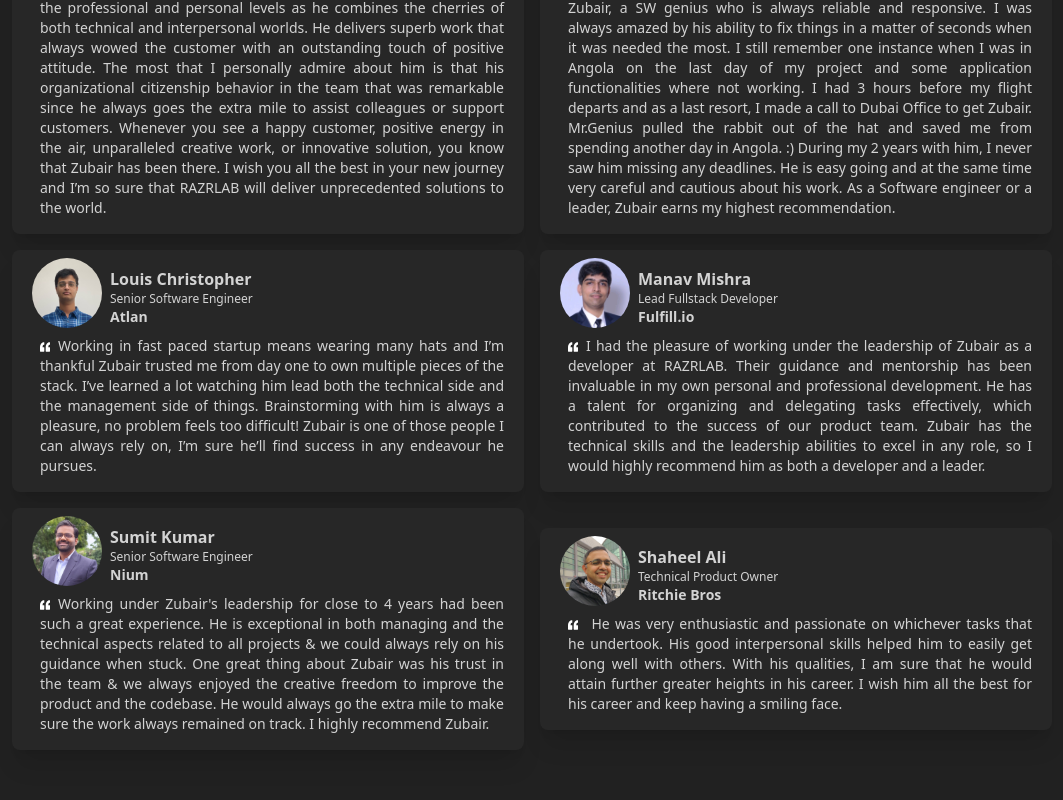
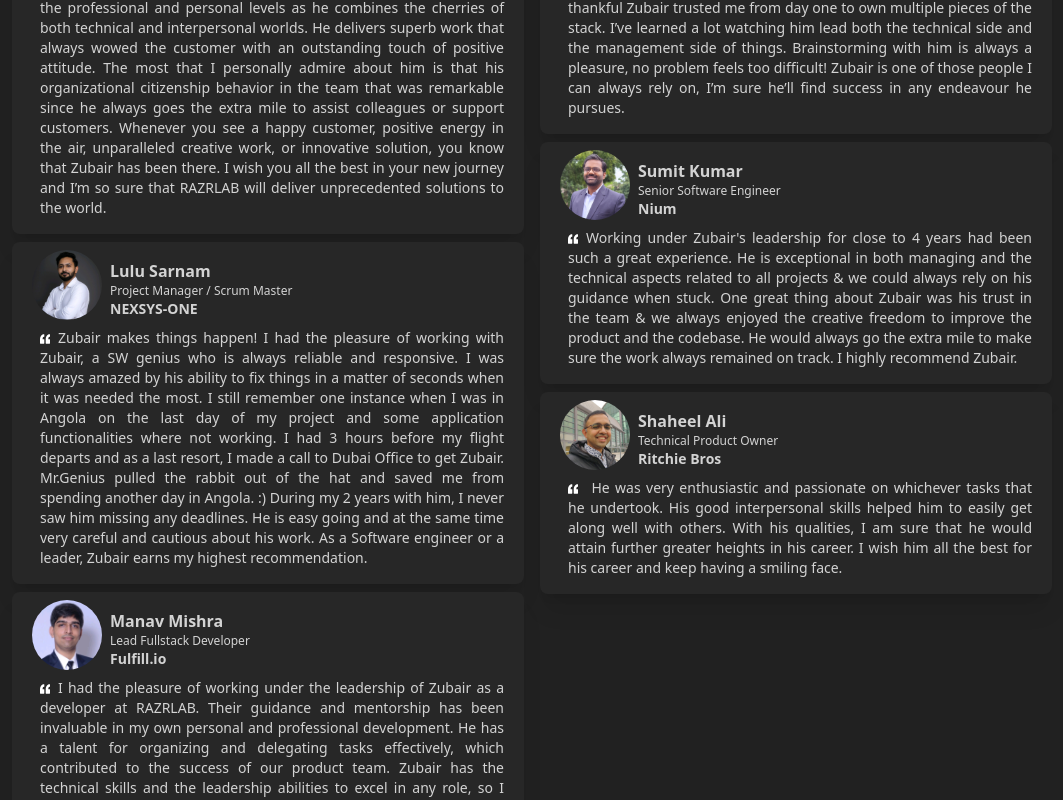
Before and after one commit to zubair1024/grizzlybit-dev, a Next.js app: page / in a window 1280 px wide. Shown: the part 6773-7573 px from the top of the page, without its empty margins (108-1171 px from the left). Built offline with nearby package versions, Linux system fonts and the light colour scheme.

Commit message:
better rendering of testimonials

```diff
--- a/data/testimonials.ts
+++ b/data/testimonials.ts
@@ -28,17 +28,6 @@ const testimonials = [
   },
 
   {
-    name: 'Louis Christopher',
-    company: 'Atlan',
-    designation: 'Senior Software Engineer',
-    place: 'Bangalore, India',
-    imageUrl: '/testimonials/louis.jpeg',
-    message: `Working in fast paced startup means wearing many hats and I’m thankful Zubair trusted me from day one to own multiple pieces of the stack.
-    I’ve learned a lot watching him lead both the technical side and the management side of things.
-    Brainstorming with him is always a pleasure, no problem feels too difficult!
-    Zubair is one of those people I can always rely on, I’m sure he’ll find success in any endeavour he pursues.`,
-  },
-  {
     name: 'Manav Mishra',
     company: 'Fulfill.io',
     designation: 'Lead Fullstack Developer',
@@ -49,6 +38,17 @@ const testimonials = [
     Their guidance and mentorship has been invaluable in my own personal and professional development. He has a talent for organizing and delegating tasks effectively, which contributed to the success of our product team.
 
     Zubair has the technical skills and the leadership abilities to excel in any role, so I would highly recommend him as both a developer and a leader.`,
+  },
+  {
+    name: 'Louis Christopher',
+    company: 'Atlan',
+    designation: 'Senior Software Engineer',
+    place: 'Bangalore, India',
+    imageUrl: '/testimonials/louis.jpeg',
+    message: `Working in fast paced startup means wearing many hats and I’m thankful Zubair trusted me from day one to own multiple pieces of the stack.
+    I’ve learned a lot watching him lead both the technical side and the management side of things.
+    Brainstorming with him is always a pleasure, no problem feels too difficult!
+    Zubair is one of those people I can always rely on, I’m sure he’ll find success in any endeavour he pursues.`,
   },
   {
     name: 'Sumit Kumar',
--- a/src/components/Testimonials.tsx
+++ b/src/components/Testimonials.tsx
@@ -74,6 +74,12 @@ const containerVariants = {
 };
 
 const Testimonials = () => {
+  const copyTestimonials = [...testimonials];
+  const leftTestimonials = copyTestimonials.splice(
+    0,
+    Math.ceil(copyTestimonials.length / 2),
+  );
+  const rightTestimonials = copyTestimonials;
   return (
     <>
       <div className="py-10" id="my-testimonials">
@@ -84,11 +90,18 @@ const Testimonials = () => {
           variants={containerVariants}
           initial="hidden"
           whileInView="visible"
-          className="flex flex-wrap items-center justify-center"
+          className="flex flex-wrap items-start justify-center"
         >
-          {testimonials.map((item) => {
-            return <TestimonialCard key={item.name} data={item} />;
-          })}
+          <div className="left-testimonials">
+            {leftTestimonials.map((item) => {
+              return <TestimonialCard key={item.name} data={item} />;
+            })}
+          </div>
+          <div className="right-testimonials">
+            {rightTestimonials.map((item) => {
+              return <TestimonialCard key={item.name} data={item} />;
+            })}
+          </div>
         </motion.div>
       </div>
     </>
```
